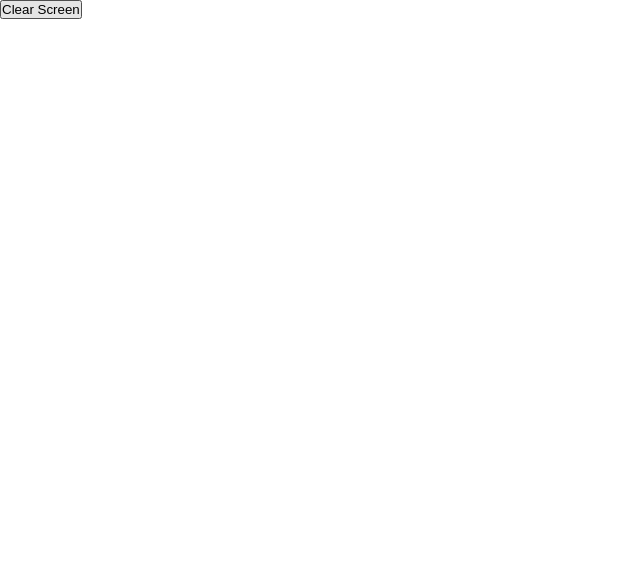
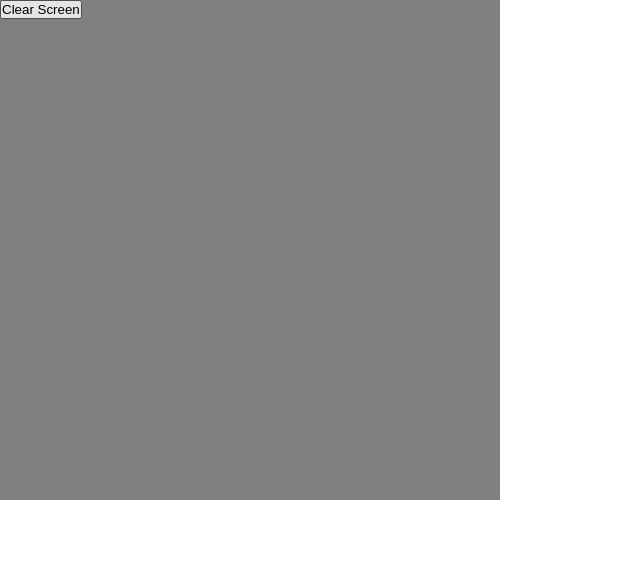
Before and after one commit to SalahFattah/ETCH-A-SKETCH, a plain HTML site: page index.html in a window 1280 px wide. Shown: the whole page, without its empty margins (0-640 px from the left). Drawn offline with Linux system fonts and the light colour scheme.

Commit message:
Use repeat() with innerHTML and add width and height immediately

```diff
--- a/script.js
+++ b/script.js
@@ -1,28 +1,36 @@
 const bod=document.querySelector("body");
 const container=document.createElement("div");
 container.classList.add("container");
-function createDivs(){
+bod.insertBefore(container,document.querySelector("script"));
 
-    bod.insertBefore(container,document.querySelector("script"));
-    for(let i=0;i<256;i++){
-        let elem=document.createElement("div");
-        elem.classList.add("square");
-        container.appendChild(elem);
-    }
+const screenWidth=document.querySelector(".container").clientWidth;
+
+function createDivs(num=16,container=document.querySelector(".container")){
+    let squareWidth=screenWidth/num;
+    container.innerHTML=`<div class="square" style="width:${squareWidth}px; height:${squareWidth}px;"></div>`.repeat(num*num);
+    // let elem=document.createElement("div");
+    // elem.classList.add("square");
+    // container.appendChild(elem);
+    // let docFragment=document.createDocumentFragment()
+    // for(let i=0;i<num*num-1;i++){
+    //     docFragment.appendChild(elem.cloneNode(false));
+    // }
+    // container.appendChild(docFragment);
 }
 createDivs();
 
-function square(div){
-    const screenWidth=document.body.clientWidth;
-    //to create 16 boxes according to different screen sizes
-    const squareWidth=screenWidth/16;
-    div.style.width=squareWidth+"px";
-    div.style.height=squareWidth+"px";
-}
-let squares=document.querySelectorAll(".square");
-squares.forEach(i=>square(i));
+// function square(div,num){
+//     // const screenWidth=document.querySelector(".container").clientWidth;
+//     //to create 16 boxes according to different screen sizes
+//     const squareWidth=screenWidth/num;
+//     div.style.width=squareWidth+"px";
+//     div.style.height=squareWidth+"px";
+// }
+// let numOfSquares=16;
+// let squares=document.querySelectorAll(".square");
+// squares.forEach(i=>square(i,numOfSquares));
 //Adding hover effect
-window.addEventListener("mouseover",paint);
+container.addEventListener("mouseover",paint);
 function paint(e){
     if(e.target.classList[0]==="square"){
         e.target.style.background="blue";
@@ -37,7 +45,16 @@ bod.insertBefore(button,container);
 
 //clear screen on click
 button.addEventListener("click",e=>{
-    squares.forEach(square=>{
-        square.style.background="";
-    })
+    // squares.forEach(square=>{
+    //     square.remove();
+    // })
+    document.querySelector(".container").remove();
+    let sides=+prompt("enter number of squares per side");
+    const container=document.createElement("div");
+    container.classList.add("container");
+    bod.insertBefore(container,document.querySelector("script"));
+    createDivs(sides,container);
+    // let squaress=document.querySelectorAll(".square");
+    // squaress.forEach(i=>square(i,sides));
+    container.addEventListener("mouseover",paint);
 })
--- a/styles.css
+++ b/styles.css
@@ -5,6 +5,9 @@
 .container{
     display: flex;
     flex-wrap: wrap;
+    width: 500px;
+    height: 500px;
+    background: gray;
 }
 .square{
     /* width: 50px;
```
